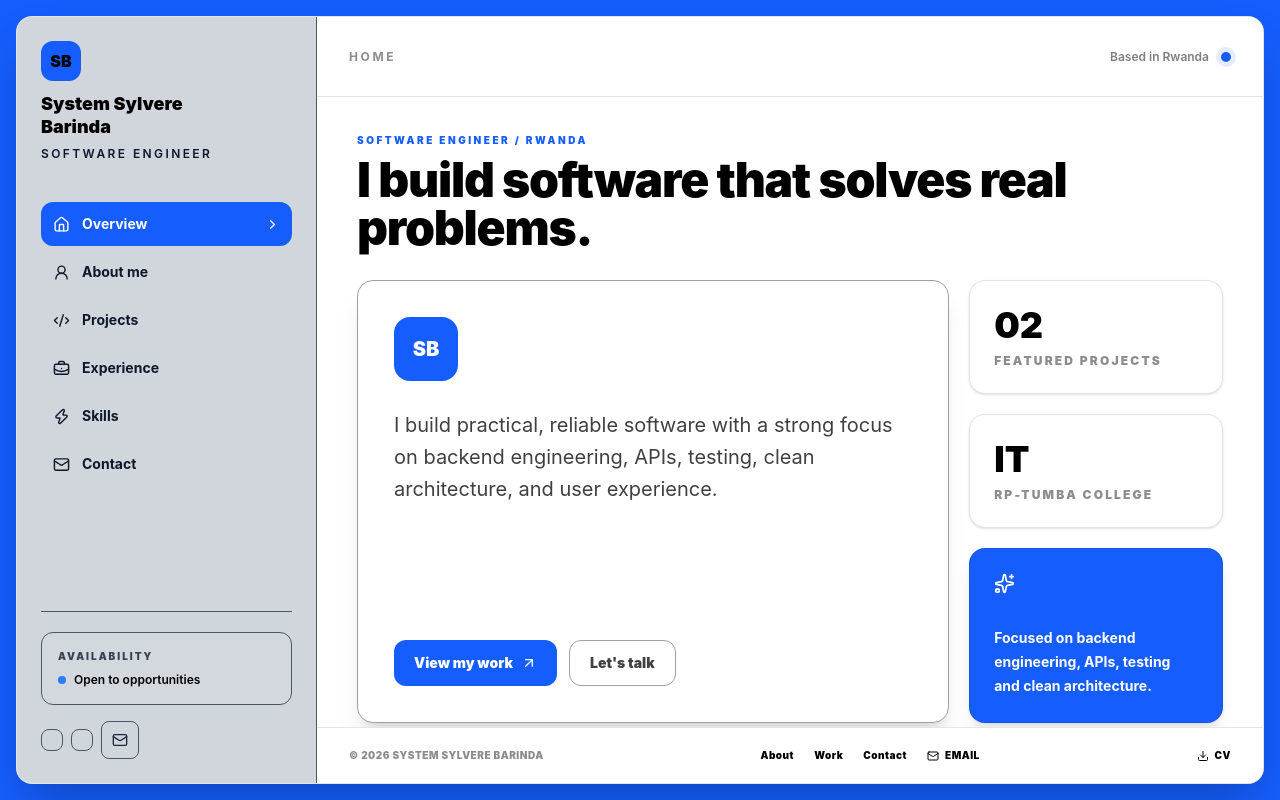
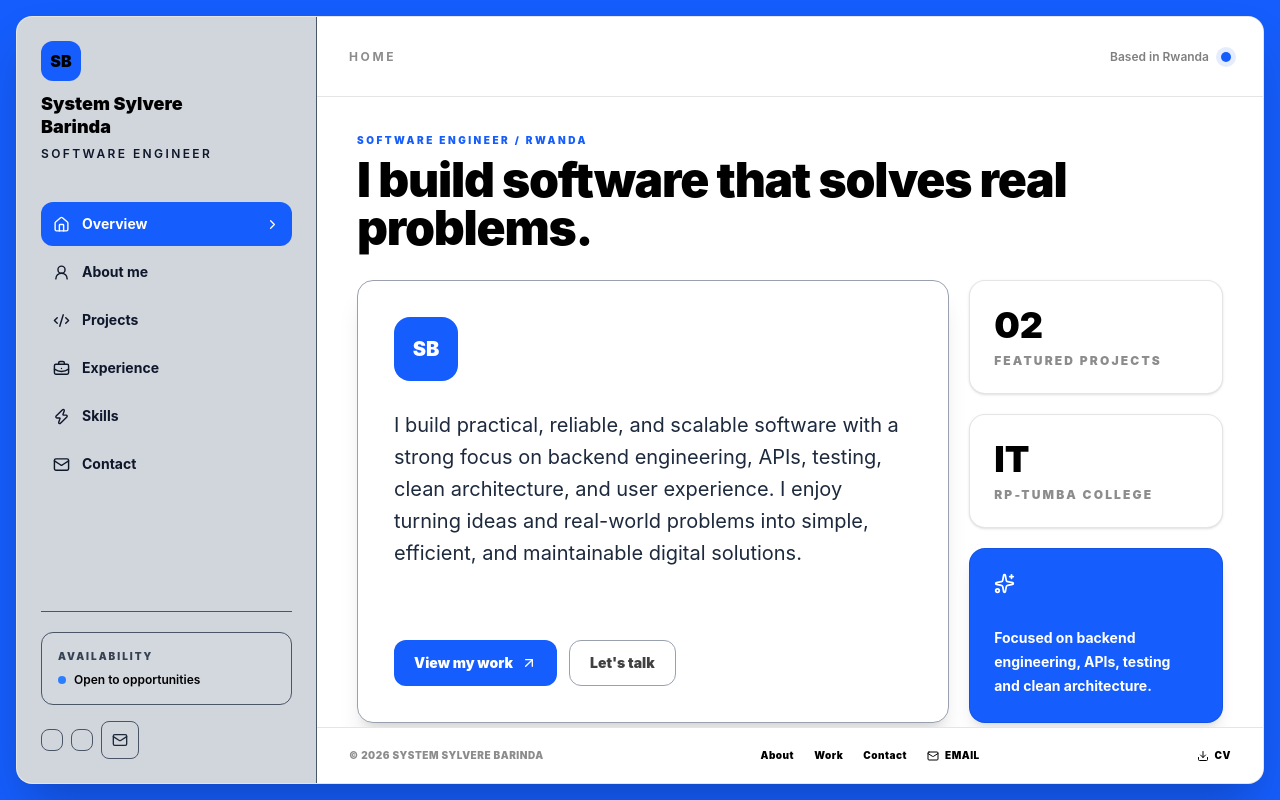
Before and after one commit to system-Barinda/My_portfolio, a React (Vite) app: page / in a window 1280 px wide. Built offline with nearby package versions, Linux system fonts and the light colour scheme.

Commit message:
chore:updating the currently done

```diff
--- a/src/App.tsx
+++ b/src/App.tsx
@@ -249,7 +249,7 @@ function HomePage({ onSelect }: { onSelect: (s: Section) => void }) {
             <div className="mb-7 flex h-16 w-16 items-center justify-center rounded-2xl bg-blue-600 text-xl font-black">
               SB
             </div>
-            <p className="max-w-2xl text-lg leading-8 text-black/75 md:text-xl">
+            <p className="max-w-2xl text-lg leading-8 text-slate-800 md:text-xl">
               {profile.bio}
             </p>
           </div>
--- a/src/data/portfolio.ts
+++ b/src/data/portfolio.ts
@@ -5,7 +5,9 @@ export const profile = {
   email: "your.email@example.com",
   phone: "+250 7XX XXX XXX",
   availability: "Open to software engineering opportunities",
-  bio: "I build practical, reliable software with a strong focus on backend engineering, APIs, testing, clean architecture, and user experience.",
+  bio: `I build practical, reliable, and scalable software with a strong focus on backend engineering, APIs, testing, clean architecture, and user experience. I enjoy turning ideas and real-world problems into simple, efficient, and maintainable digital solutions.`,
+  bio_1:`I am passionate about writing clean and well-structured code, building secure and reliable APIs, and creating software that is easy to understand, test, and maintain. I continuously improve my skills by learning new technologies, solving challenging problems, and working on projects that have a meaningful impact.`,
+  bio_2:`My goal is to grow as a software engineer while building products that are not only technically strong, but also useful, accessible, and enjoyable for the people who use them.`,
   education: "IT — RP-Tumba College",
   github: "https://github.com/",
   linkedin: "https://www.linkedin.com/",
```
